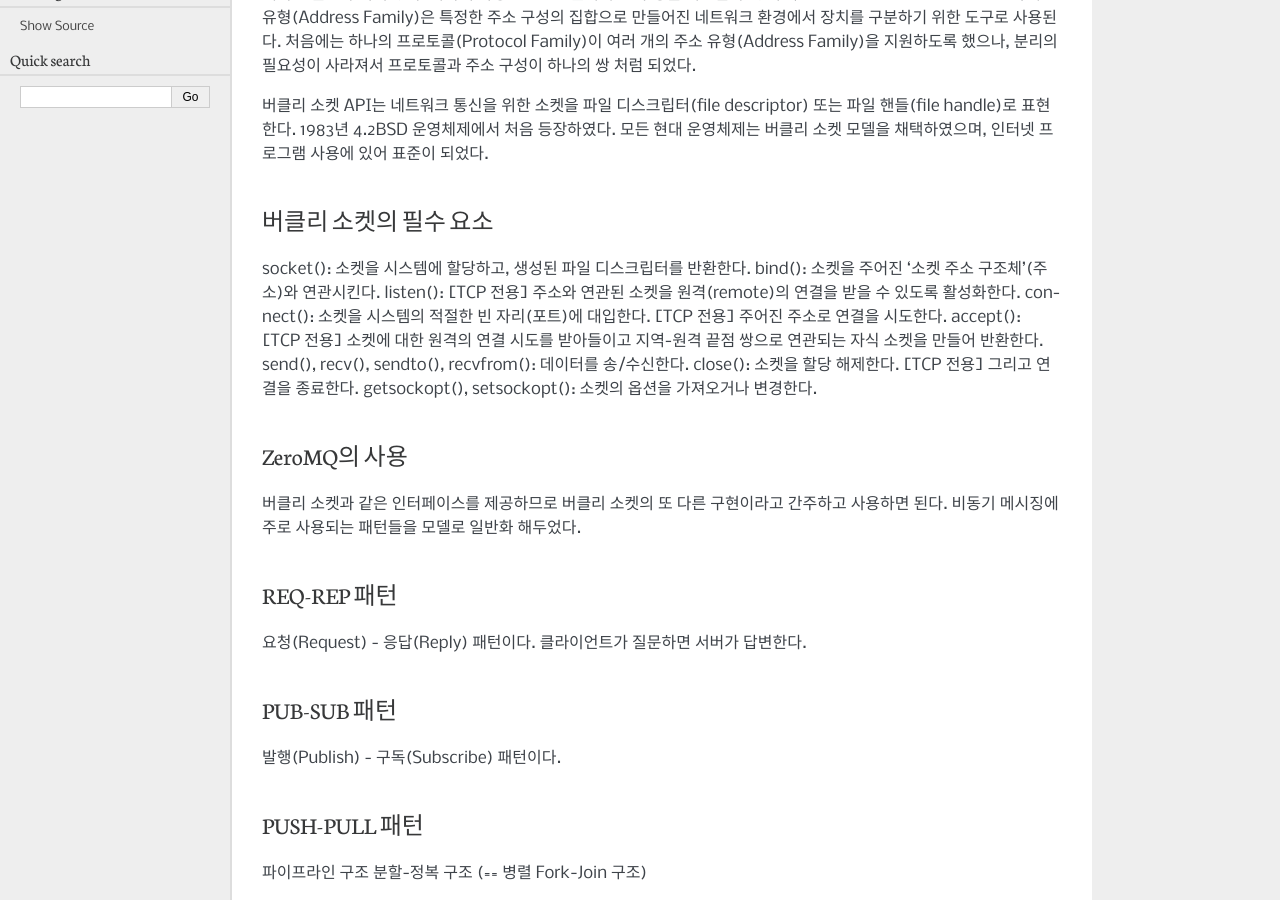
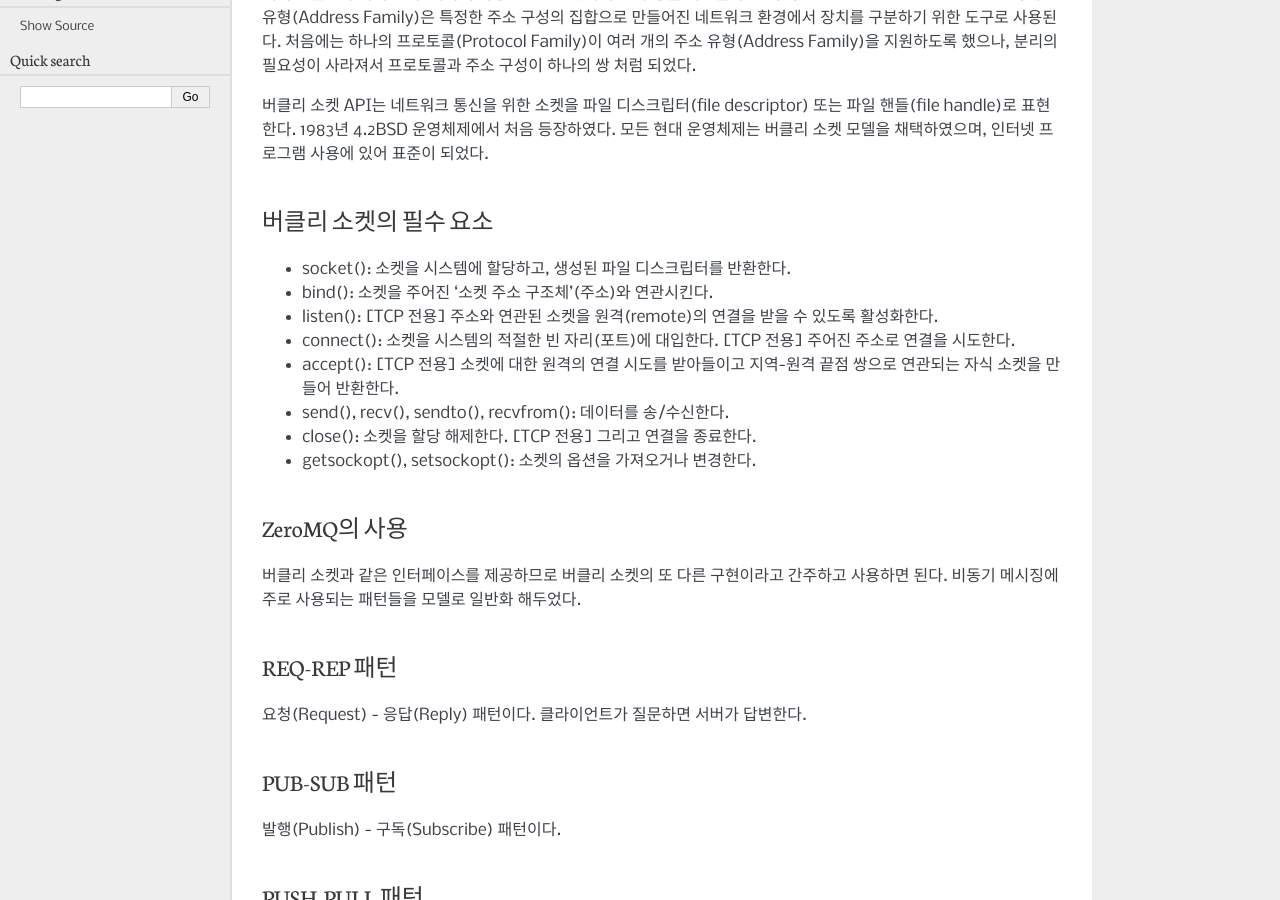
Before and after one commit to hdoo42/Ronna-Burning-OpenStack, a Sphinx documentation site: the page built from docs/source/zeromq.rst, in a window 1280 px wide and 900 px high, scrolled down 374 px. Built offline with Sphinx 7.4.7, drawn with Linux system fonts in a browser that asks for light colours.

Commit message:
AMPQ, zeroMQ, RPC 내용 수정

```diff
--- a/docs/source/zeromq.rst
+++ b/docs/source/zeromq.rst
@@ -22,14 +22,14 @@
 버클리 소켓의 필수 요소
 ------------------
 
-socket(): 소켓을 시스템에 할당하고, 생성된 파일 디스크립터를 반환한다.
-bind(): 소켓을 주어진 '소켓 주소 구조체'(주소)와 연관시킨다.
-listen(): [TCP 전용] 주소와 연관된 소켓을 원격(remote)의 연결을 받을 수 있도록 활성화한다.
-connect(): 소켓을 시스템의 적절한 빈 자리(포트)에 대입한다. [TCP 전용] 주어진 주소로 연결을 시도한다.
-accept(): [TCP 전용] 소켓에 대한 원격의 연결 시도를 받아들이고 지역-원격 끝점 쌍으로 연관되는 자식 소켓을 만들어 반환한다.
-send(), recv(), sendto(), recvfrom(): 데이터를 송/수신한다.
-close(): 소켓을 할당 해제한다. [TCP 전용] 그리고 연결을 종료한다.
-getsockopt(), setsockopt(): 소켓의 옵션을 가져오거나 변경한다.
+- socket(): 소켓을 시스템에 할당하고, 생성된 파일 디스크립터를 반환한다.
+- bind(): 소켓을 주어진 '소켓 주소 구조체'(주소)와 연관시킨다.
+- listen(): [TCP 전용] 주소와 연관된 소켓을 원격(remote)의 연결을 받을 수 있도록 활성화한다.
+- connect(): 소켓을 시스템의 적절한 빈 자리(포트)에 대입한다. [TCP 전용] 주어진 주소로 연결을 시도한다.
+- accept(): [TCP 전용] 소켓에 대한 원격의 연결 시도를 받아들이고 지역-원격 끝점 쌍으로 연관되는 자식 소켓을 만들어 반환한다.
+- send(), recv(), sendto(), recvfrom(): 데이터를 송/수신한다.
+- close(): 소켓을 할당 해제한다. [TCP 전용] 그리고 연결을 종료한다.
+- getsockopt(), setsockopt(): 소켓의 옵션을 가져오거나 변경한다.
 
 
 ZeroMQ의 사용
```
Also changed, not shown: docs/source/rabbitmq.rst (+22 -25 lines), docs/source/rpc.rst (+13 -9 lines).
